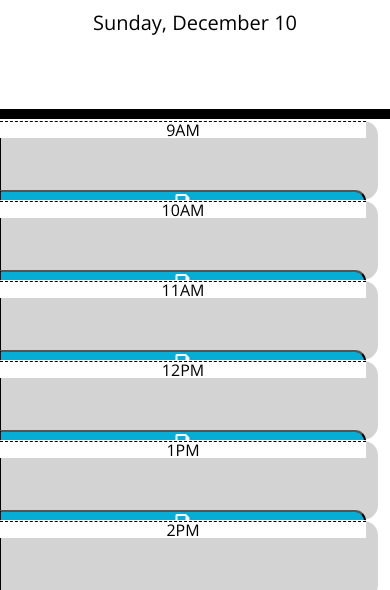
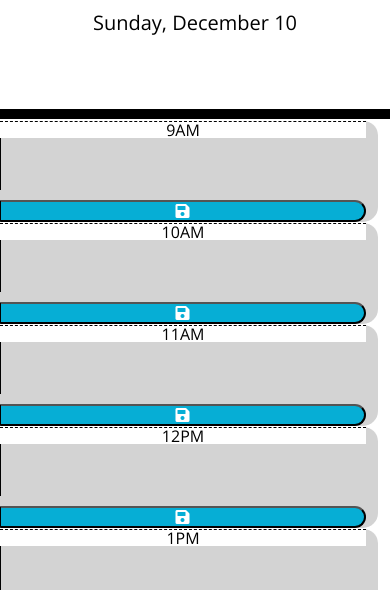
Before and after one commit to goalzz/CalendarApp, a plain HTML site: page index.html in a window 390 px wide. Shown: the part 200-790 px from the top of the page. Drawn offline with nearby package versions, Linux system fonts and the light colour scheme.

Commit message:
added some reponsive design

```diff
--- a/style.css
+++ b/style.css
@@ -70,3 +70,19 @@ header {
   font-size: 20px;
   transition: all 0.3s ease-in-out;
 }
+
+/*making it responsive in smaller screens*/
+
+@media (max-width: 767px) {
+  .row {
+    flex-direction: column;
+    height: auto;
+  }
+}
+
+@media (max-width: 767px) {
+  .saveBtn {
+    width: 100%;
+    margin-top: 10px;
+  }
+}
```
